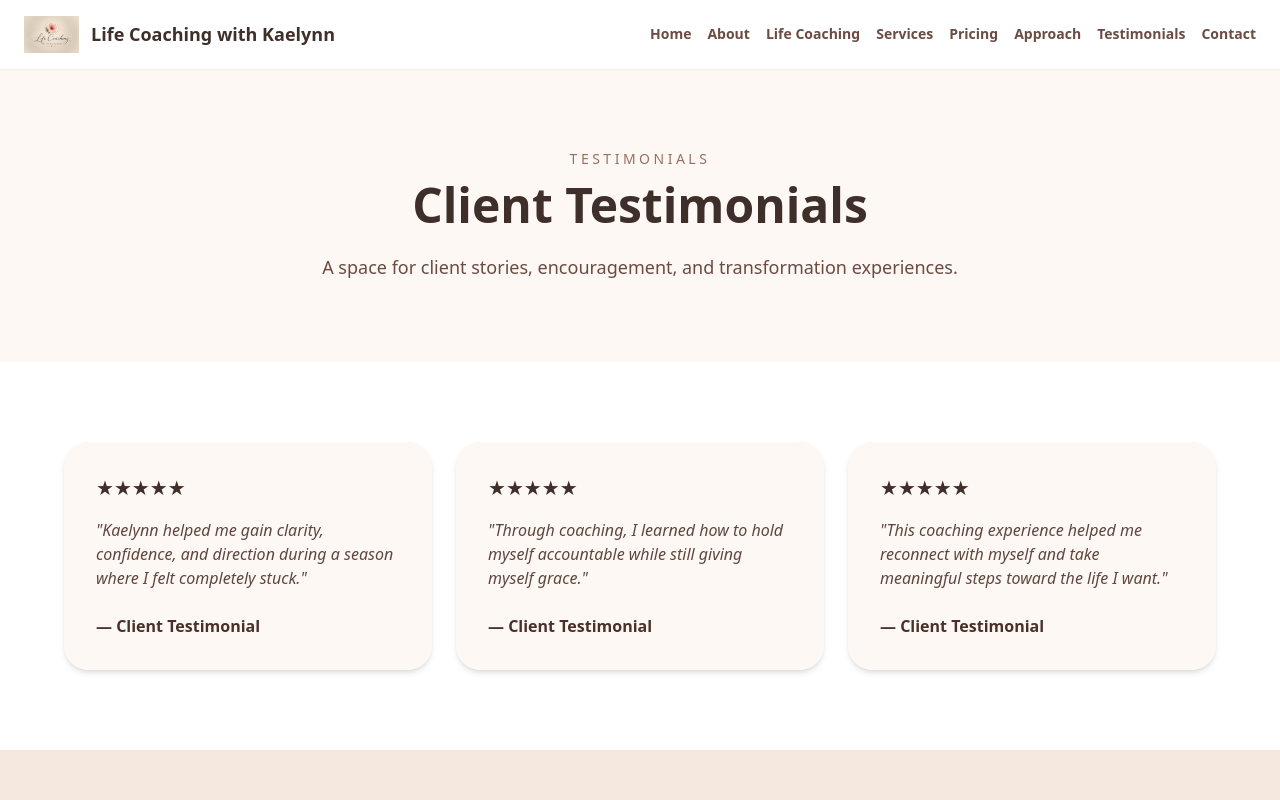
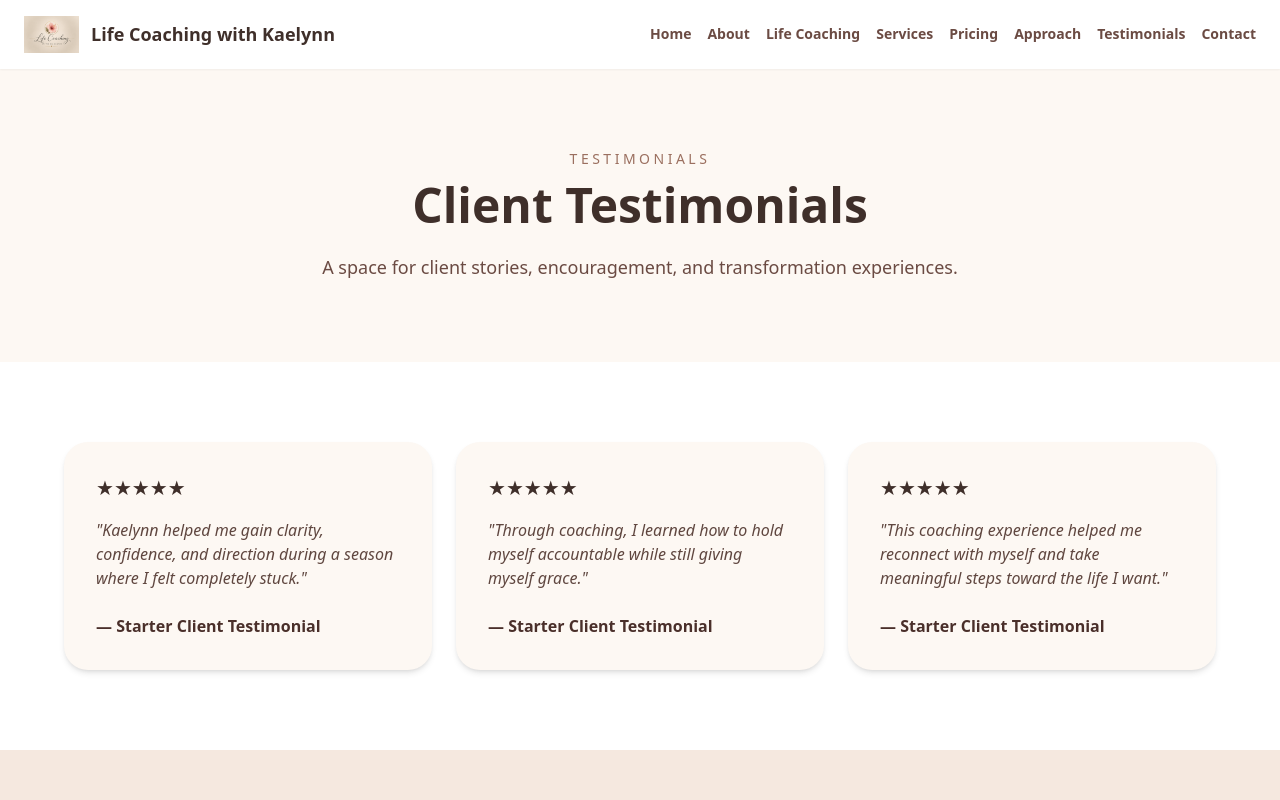
Before and after one commit to Kaelynn-Kinnison/life-coaching-with-kaelynn2, a Next.js app: page /testimonials in a window 1280 px wide. Shown: the top 800 px of the page. Built offline with nearby package versions, Linux system fonts and the light colour scheme.

Commit message:
Update page.js

```diff
--- a/app/testimonials/page.js
+++ b/app/testimonials/page.js
@@ -3,17 +3,17 @@ export default function Testimonials() {
     {
       quote:
         "Kaelynn helped me gain clarity, confidence, and direction during a season where I felt completely stuck.",
-      name: "Client Testimonial",
+      name: "Starter Client Testimonial",
     },
     {
       quote:
         "Through coaching, I learned how to hold myself accountable while still giving myself grace.",
-      name: "Client Testimonial",
+      name: "Starter Client Testimonial",
     },
     {
       quote:
         "This coaching experience helped me reconnect with myself and take meaningful steps toward the life I want.",
-      name: "Client Testimonial",
+      name: "Starter Client Testimonial",
     },
   ];
 
```
